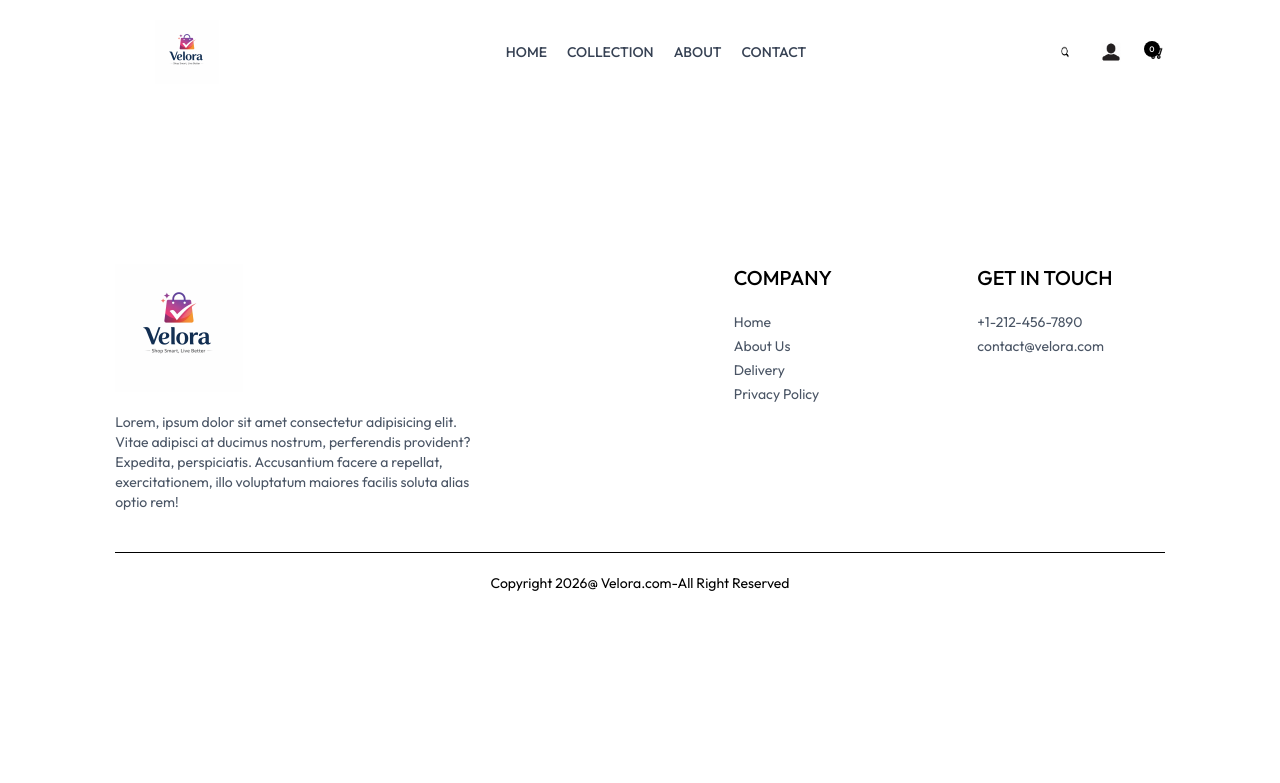
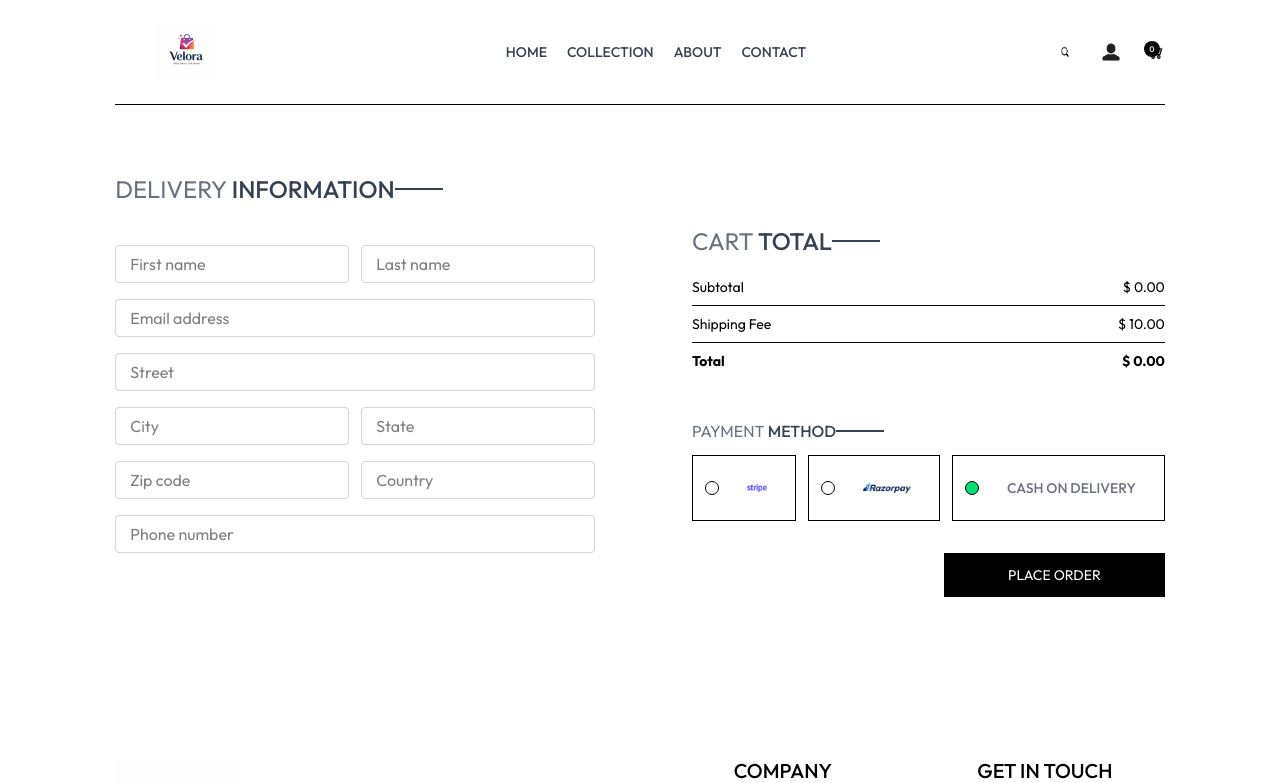
Before and after one commit to Madusith752/Velora, a React (Vite) app in the folder frontend/: page /place-order in a window 1280 px wide. Shown: the top 783 px of the page. Built offline with nearby package versions, Linux system fonts and the light colour scheme.

Commit message:
Create Cart page and Login page

```diff
--- /dev/null
+++ b/frontend/src/components/CartTotal.jsx
@@ -0,0 +1,35 @@
+import React, { useContext } from 'react'
+import { ShopContext } from '../context/ShopContext'
+import Title from './Title';
+
+const CartTotal = () => {
+
+    const{currency,delivery_fee,getCartAmount} = useContext(ShopContext);
+
+  return (
+    <div className='w-full'>
+        <div className='text-2xl'>
+            <Title text1={'CART'} text2={' TOTAL'} />
+        </div>
+        <div className='flex flex-col gap-2 mt-2 text-sm'>
+            <div className='flex justify-between'>
+                <p>Subtotal</p>
+                <p>{currency} {getCartAmount()}.00</p>
+            </div>
+            <hr />
+            <div className='flex justify-between'>
+                <p>Shipping Fee</p>
+                <p>{currency} {delivery_fee}.00</p>
+            </div>
+            <hr />
+            <div className='flex justify-between'>
+                <b>Total</b>
+                <b>{currency} {getCartAmount() === 0 ? 0 : getCartAmount() + delivery_fee}.00</b>
+            </div>
+        </div>
+
+    </div>
+  )
+}
+
+export default CartTotal
--- a/frontend/src/components/Navbar.jsx
+++ b/frontend/src/components/Navbar.jsx
@@ -41,7 +41,7 @@ const Navbar = () => {
             <img onClick={()=>setShowSearch(true)} src={assets.search_icon} alt="Search" className='w-6 h-6 cursor-pointer'/>
 
             <div className='group relative'>
-                <img className='w-5 cursor-pointer' src={assets.profile_icon} alt=""/>
+                <Link to='/login'><img className='w-5 cursor-pointer' src={assets.profile_icon} alt=""/></Link>
                 <div className='group-hover:block hidden absolute dropdown-menu right-0 p-4'>
                   <div className='flex flex-col gap-2 w-36 py-3 px-5 bg-slate-100 text-gray-500 rounded'>
                     <p className='cursor-pointer hover:text-black'>My Profile</p>
--- a/frontend/src/context/ShopContext.jsx
+++ b/frontend/src/context/ShopContext.jsx
@@ -1,6 +1,7 @@
 import { createContext, useEffect, useState } from "react";
 import { products } from "../assets/assets";
 import { toast } from "react-toastify";
+import { useNavigate } from "react-router-dom";
 
 export const ShopContext =createContext();
 
@@ -11,6 +12,7 @@ const ShopContextProvider = (props)=>{
     const [search, setSearch] = useState('');
     const [showSearch, setShowSearch]= useState(false);
     const [cartItems, setCartItems] = useState({});
+    const navigate = useNavigate();
 
 
     const addToCart = async (itemId,size) => {
@@ -62,11 +64,29 @@ const ShopContextProvider = (props)=>{
         setCartItems(cartData);
     }
 
+    const getCartAmount = () => {
+        let totalAmount = 0;
+        for(const items in cartItems){
+            let itemInfo = products.find((product)=> product.id === items);
+            for(const item in cartItems[items]){
+                try{
+                    if (cartItems[items][item] >0) {
+                        totalAmount += itemInfo.price * cartItems[items][item];
+                    }
+                }catch(error){
+
+                }
+            }
+        }
+        return totalAmount;
+    }
+
     const value = {
         products,currency,delivery_fee,
         search, setSearch,showSearch, setShowSearch,
         cartItems,addToCart,
-        getCartCount,updateQuantity
+        getCartCount,updateQuantity,
+        getCartAmount, navigate
     }
 
     return (
--- a/frontend/src/pages/Cart.jsx
+++ b/frontend/src/pages/Cart.jsx
@@ -2,10 +2,11 @@ import React, {useContext, useEffect, useState} from 'react'
 import { ShopContext } from '../context/ShopContext'
 import Title from '../components/Title';
 import { assets } from '../assets/assets';
+import CartTotal from '../components/CartTotal';
 
 const Cart = () => {
 
-  const {products, currency, cartItems, updateQuantity} = useContext(ShopContext);
+  const {products, currency, cartItems, updateQuantity, navigate} = useContext(ShopContext);
 
   const [cartData,setCartData] = useState([]);
 
@@ -51,7 +52,7 @@ const Cart = () => {
                         </div>
                       </div>
                     </div>
-                    <input className='border max-w-10 sm:max-w-20 px-1 sm:px-2 py-1' type="number" min={1} defaultValue={item.quantity} />
+                    <input onChange={(e)=> e.target.value === ''  || e.target.value === '0' ? null : updateQuantity(item.id,item.size,Number(e.target.value))} className='border max-w-10 sm:max-w-20 px-1 sm:px-2 py-1' type="number" min={1} defaultValue={item.quantity} />
                     <img onClick={()=>updateQuantity(item.id,item.size,0)} className='w-4 mr-4 sm:w-5 cursor-pointer' src={assets.bin_icon} alt="" />
                 </div>
               )
@@ -59,6 +60,17 @@ const Cart = () => {
           })
         }
       </div>
+
+      <div className='felx justify-end my-20'>
+          <div className='w-full sm:w-[450px]'>
+            <CartTotal/>
+            <div className='w-full text-end'>
+                <button onClick={()=>navigate('/place-order')} className='bg-black text-white text-sm my-8 px-8 py-3'>PROCEED TO CHECKOUT</button>
+            </div>
+          </div>
+      </div>
+
+
     </div>
   )
 }
--- a/frontend/src/pages/Orders.jsx
+++ b/frontend/src/pages/Orders.jsx
@@ -1,9 +1,41 @@
-import React from 'react'
+import React, { useContext } from 'react'
+import { ShopContext } from '../context/ShopContext'
+import Title from '../components/Title';
 
 const Orders = () => {
+
+  const {products,currency} =useContext(ShopContext);
+
   return (
-    <div>
-
+    <div className='border-t pt-16'>
+      <div className='text-2xl'>
+        <Title text1={'MY'} text2={' ORDERS'}/>
+      </div>
+      <div >
+        {products.slice(1,4).map((item,index)=>(
+          <div key={index} className='py-4 border-t border-b text-gray-700 flex flex-col md:flex-row md:items-center md:justify-between gap-4'>
+              <div className='flex items-start gap-6 text-sm'>
+                <img className='w-16 sm:w-20' src={item.image[0]} alt="" />
+                <div>
+                  <p className='sm:text-base font-medium'>{item.name}</p>
+                  <div className='flex items-center gap-3 mt-2 text-base text-gray-700'>
+                        <p className='text-lg'>{currency} {item.price}</p>
+                        <p>Quantity:1</p>
+                        <p>Size: Medium</p>
+                  </div>
+                  <p className='mt-2'>Date: <span className='text-gray-400'>25, Jan, 2026</span></p>
+                </div>
+              </div>
+              <div className='md:q-1/2 flex justify-between'>
+                  <div className='flex items-center gap-2'>
+                      <p className='min-w-2 h-2 rounded-full bg-green-500'></p>
+                      <p className='text-sm md:text-base'>Ready to ship</p>
+                  </div>
+                  <button className='border px-4 py-2 text-sm font-medium rounded-sm'>Track Order</button>
+              </div>
+          </div>
+        ))}
+      </div>
     </div>
   )
 }
--- a/frontend/src/pages/PlaceOrder.jsx
+++ b/frontend/src/pages/PlaceOrder.jsx
@@ -1,9 +1,67 @@
-import React from 'react'
+import React, {useState, useContext } from 'react'
+import Title from '../components/Title';
+import CartTotal from '../components/CartTotal';
+import { assets } from '../assets/assets';
+import { ShopContext } from '../context/ShopContext';
 
 const PlaceOrder = () => {
+
+  const [method,setMethod] = useState('cod');
+
+  const {navigate} = React.useContext(ShopContext);
+
   return (
-    <div>
+    <div className='flex flex-col sm:flex-row justify-between gap-4 pt-5 sm:pt-14 min-h[80vh] border-t'>
+      {/*-----------------Left Side------------------*/}
+      <div className='flex flex-col gap-4 w-full sm:max-w-[480px]'>
 
+      <div className='text-xl sm:text-2xl my-3'>
+        <Title text1={'DELIVERY'} text2={' INFORMATION'}/ >
+      </div>
+      <div className='flex gap-3'>
+        <input className='border border-gray-300 rounded py-1.5 px-3.5 w-full'  type="text" placeholder='First name' />
+        <input className='border border-gray-300 rounded py-1.5 px-3.5 w-full'  type="text" placeholder='Last name' />
+      </div>
+      <input className='border border-gray-300 rounded py-1.5 px-3.5 w-full'  type="email" placeholder='Email address' />
+      <input className='border border-gray-300 rounded py-1.5 px-3.5 w-full'  type="text" placeholder='Street' />
+      <div className='flex gap-3'>
+        <input className='border border-gray-300 rounded py-1.5 px-3.5 w-full'  type="text" placeholder='City' />
+        <input className='border border-gray-300 rounded py-1.5 px-3.5 w-full'  type="text" placeholder='State' />
+      </div>
+      <div className='flex gap-3'>
+        <input className='border border-gray-300 rounded py-1.5 px-3.5 w-full'  type="number" placeholder='Zip code' />
+        <input className='border border-gray-300 rounded py-1.5 px-3.5 w-full'  type="text" placeholder='Country' />
+      </div>
+       <input className='border border-gray-300 rounded py-1.5 px-3.5 w-full'  type="number" placeholder='Phone number' />
+      </div>
+      {/*-----------------Right Side------------------*/}
+      <div className='mt-8'>
+        <div className='mt-8 min-w-80'>
+            <CartTotal/>
+        </div>
+        <div className='mt-12'>
+            <Title text1={'PAYMENT'} text2={' METHOD'}/>
+            {/*-----------------Payment method Selection------------------*/  }
+            <div className='flex gap-3 flex-col lg:flex-row'>
+                <div onClick={()=>setMethod('stripe')} className='flex items-center gap-3 border p-2 px-3 cursor-pointer'>
+                    <p className={`min-w-3.5 h-3.5 border rounded-full ${method === 'stripe' ? 'bg-green-400' : ''}`}></p>
+                    <img className='h-5 mx-4' src={assets.stripe_logo} alt="" />
+                </div>
+                <div onClick={()=>setMethod('razorpay')} className='flex items-center gap-3 border p-2 px-3 cursor-pointer'>
+                    <p className={`min-w-3.5 h-3.5 border rounded-full ${method === 'razorpay' ? 'bg-green-400' : ''}`}></p>
+                    <img className='h-12 mx-4' src={assets.razerpay_logo} alt="" />
+                </div>
+                <div onClick={()=>setMethod('cod')} className='flex items-center gap-3 border p-2 px-3 cursor-pointer'>
+                    <p className={`min-w-3.5 h-3.5 border rounded-full ${method === 'cod' ? 'bg-green-400' : ''}`}></p>
+                    <p className='text-gray-500 text-sm font-medium mx-4'>CASH ON DELIVERY</p>
+                </div>
+            </div>
+
+            <div className='w-full text-end mt-8'>
+              <button onClick={()=>navigate('/orders')} className='bg-black text-white px-16 py-3 text-sm'>PLACE ORDER</button>
+            </div>
+        </div>
+      </div>
     </div>
   )
 }
```
Also changed, not shown: frontend/src/assets/assets.js (+6 -1 lines), frontend/src/pages/Login.jsx (+26 -4 lines), frontend/src/assets/razerpay_logo.png (added), frontend/src/assets/stripe_logo.png (added).
